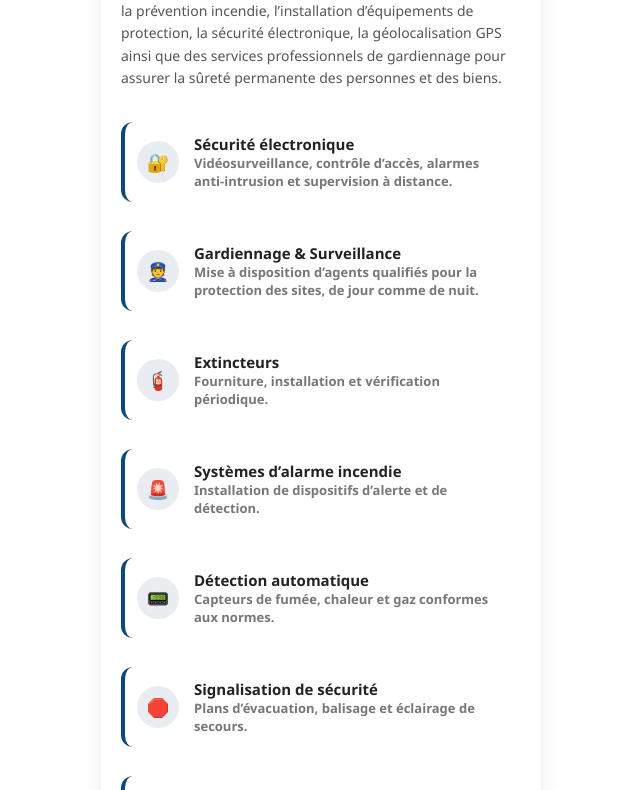
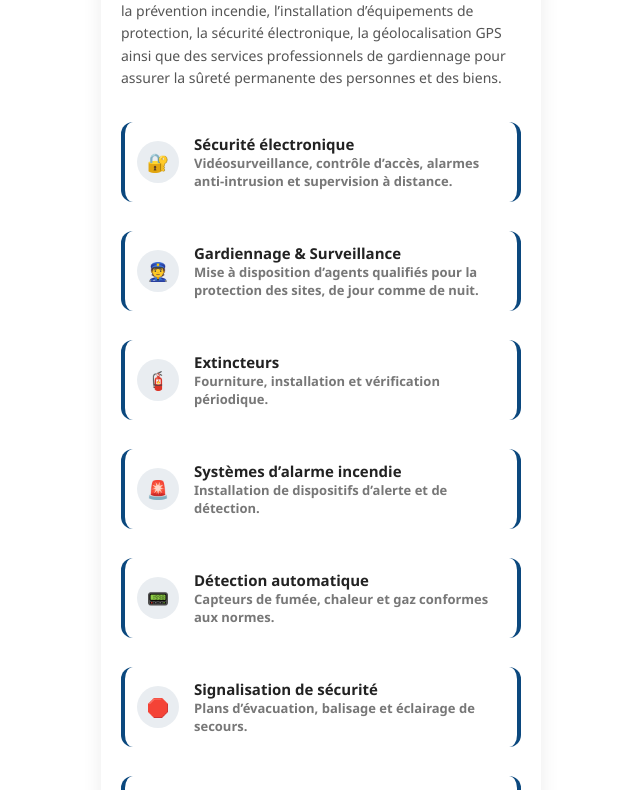
Before and after one commit to MaximeKPOGHOMOU/spi-gn-scan, an Angular app: page /fiche in a window 1280 px wide. Shown: the part 2405-3195 px from the top of the page, without its empty margins (319-959 px from the left). Built offline with nearby package versions, Linux system fonts and the light colour scheme.

Commit message:
ajout de bouton flotant

```diff
--- a/src/app/qr-entreprise/qr-entreprise.css
+++ b/src/app/qr-entreprise/qr-entreprise.css
@@ -388,6 +388,7 @@ background: linear-gradient(180deg, #0b487e, #d21919);
     padding: 12px;
     background: #ffffff;
     border-left: 4px solid #0b487e;
+    border-right: 4px solid #0b487e;
     border-radius: 10px;
     font-weight: 600;
     color: #0b487e;
```
